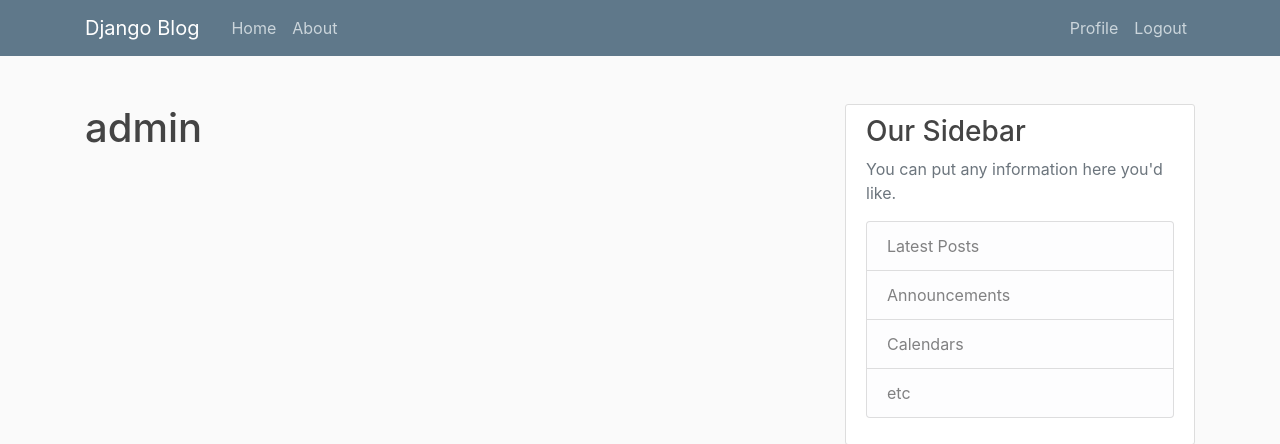
After one commit to himanshu2008/Blog-Web-App, a Django app: page /profile/ in a window 1280 px wide. The commit adds this page. Shown: the top 444 px of the page. Run offline with Django 3.2, Linux system fonts and the light colour scheme; a user stored in the database is signed in; some libraries are stand-ins or nearby versions.

Commit message:
Final commit after Part 7

```diff
--- a/Blog Web/Blog_Web/settings.py
+++ b/Blog Web/Blog_Web/settings.py
@@ -117,3 +117,4 @@ STATIC_ROOT = posixpath.join(*(BASE_DIR.split(os.path.sep) + ['static']))
 CRISPY_TEMPLATE_PACK = 'bootstrap4'
 
 LOGIN_REDIRECT_URL = 'blog-home'
+LOGIN_URL = 'login'
--- a/Blog Web/Blog_Web/urls.py
+++ b/Blog Web/Blog_Web/urls.py
@@ -10,7 +10,7 @@ Function views
     2. Add a URL to urlpatterns:  path('', views.home, name='home')
 Class-based views
     1. Add an import:  from other_app.views import Home
-    2. Add a URL to urlpatterns:  path('', Home.as_view(), name='home')
+    2. Add a URL to urlpatterns:  path('', Home.7as_view(), name='home')
 Including another URLconf
     1. Import the include() function: from django.urls import include, path
     2. Add a URL to urlpatterns:  path('blog/', include('blog.urls'))
@@ -20,12 +20,15 @@ Including another URLconf
 from django.contrib import admin
 from django.contrib.auth import views as auth_views
 from django.urls import path, include
-from users import views as users_views
+from django.conf import settings
+from django.conf.urls.static import static
+from users import views as user_views
 
 urlpatterns = [
     # Uncomment the next line to enable the admin:
     path('admin/', admin.site.urls),
-    path('register/', users_views.register, name='register'),
+    path('register/', user_views.register, name='register'),
+    path('profile/', user_views.profile, name='profile'),
     path('login/', auth_views.LoginView.as_view(template_name='users/login.html'), name='login'),
     path('logout/', auth_views.LogoutView.as_view(template_name='users/logout.html'), name='logout'),
     path('', include('blog.urls')),
--- a/Blog Web/blog/templates/blog/base.html
+++ b/Blog Web/blog/templates/blog/base.html
@@ -33,8 +33,13 @@
                     </div>
                     <!-- Navbar Right Side -->
                     <div class="navbar-nav">
-                        <a class="nav-item nav-link" href="#">Login</a>
-                        <a class="nav-item nav-link" href="#">Register</a>
+                        {% if user.is_authenticated %}
+                            <a class="nav-item nav-link" href="{% url 'profile' %}">Profile</a>
+                            <a class="nav-item nav-link" href="{% url 'logout' %}">Logout</a>
+                        {% else %}
+                            <a class="nav-item nav-link" href="{% url 'login' %}">Login</a>
+                            <a class="nav-item nav-link" href="{% url 'register' %}">Register</a>
+                        {% endif %}
                     </div>
                 </div>
             </div>
--- a/Blog Web/users/templates/users/login.html
+++ b/Blog Web/users/templates/users/login.html
@@ -6,7 +6,8 @@
             {% csrf_token %}
             <fieldset class="form-group">
                 <legend class="border-bottom mb-4">Log In</legend>
-                {% crispy form %}
+                {% csrf_token %}
+                {{ form|crispy }}
             </fieldset>
             <div class="form-group">
                 <button class="btn btn-outline-info" type="submit">Login</button>
--- a/Blog Web/users/templates/users/logout.html
+++ b/Blog Web/users/templates/users/logout.html
@@ -1,10 +1,9 @@
 {% extends "blog/base.html" %}
-{% load crispy_forms_tags %}
 {% block content %}
     <h2>You have been logged out</h2>
     <div class="border-top pt-3">
         <small class="text-muted">
-            <a class="ml-2" href="{% url 'login' %}">Log In Again</a>
+            <a href="{% url 'login' %}">Log In Again</a>
         </small>
     </div>
 {% endblock content %}
--- /dev/null
+++ b/Blog Web/users/templates/users/profile.html
@@ -0,0 +1,5 @@
+{% extends "blog/base.html" %}
+{% load crispy_forms_tags %}
+{% block content %}
+    <h1>{{ user.username }}</h1>
+{% endblock content %}
--- a/Blog Web/users/templates/users/register.html
+++ b/Blog Web/users/templates/users/register.html
@@ -6,7 +6,8 @@
             {% csrf_token %}
             <fieldset class="form-group">
                 <legend class="border-bottom mb-4">Join Today</legend>
-                {% crispy form %}
+                {% csrf_token %}
+                {{ form|crispy }}
             </fieldset>
             <div class="form-group">
                 <button class="btn btn-outline-info" type="submit">Sign Up</button>
--- a/Blog Web/users/views.py
+++ b/Blog Web/users/views.py
@@ -1,6 +1,8 @@
 from django.shortcuts import render, redirect
 from django.contrib import messages
+from django.contrib.auth.decorators import login_required
 from .forms import UserRegisterForm
+
 
 # Create your views here.
 
@@ -16,3 +18,7 @@ def register(request):
     else:
         form = UserRegisterForm()
     return render(request, 'users/register.html', {'form': form})
+
+@login_required
+def profile(request):
+    return render(request, 'users/profile.html')
```
Also changed, not shown: Blog Web/db.sqlite3, 1 other file.
